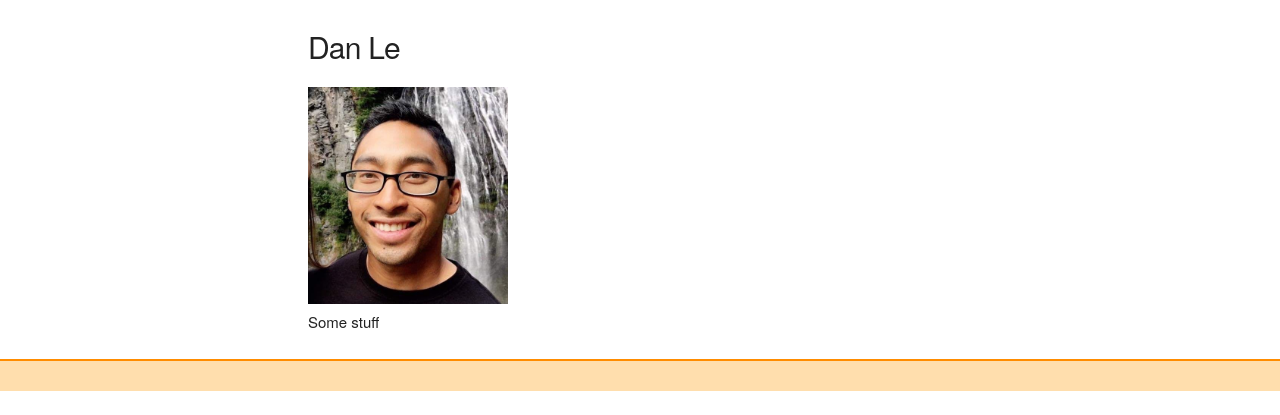
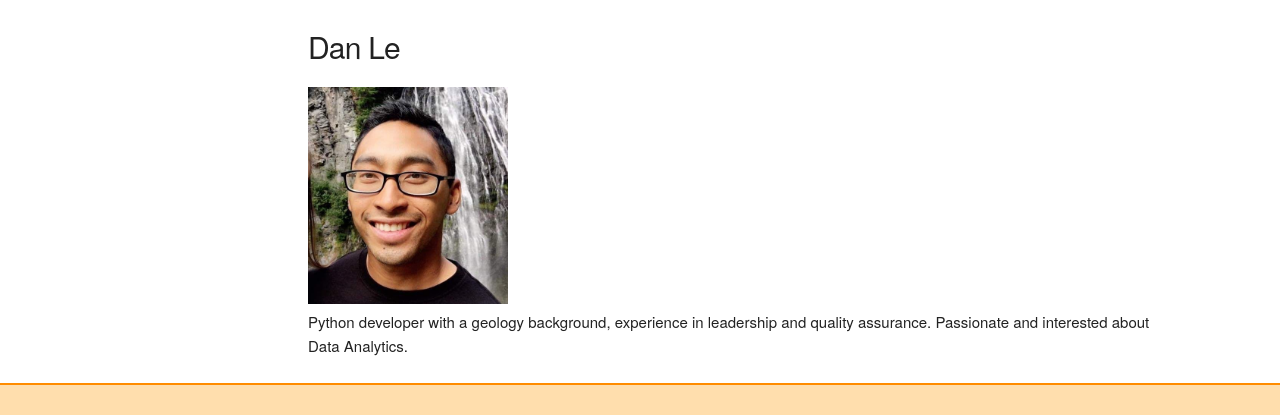
Before and after one commit to python-401d11/py_cafe, a Flask app: page /about in a window 1280 px wide. Shown: the part 685-1100 px from the top of the page. Before the commit the page ends 1076 px from the top, so only its background shows below. Run offline with Flask 2, Linux system fonts and the light colour scheme.

Commit message:
Update about_us.html

```diff
--- a/src/templates/about_us.html
+++ b/src/templates/about_us.html
@@ -21,7 +21,7 @@
     <div>
         <h4>Dan Le</h4>
         <img src="./assets/dan.png">
-        <p>Some stuff</p>
+        <p>Python developer with a geology background, experience in leadership and quality assurance. Passionate and interested about Data Analytics.</p>
     </div>
 </div>
 {% endblock content %}
```
